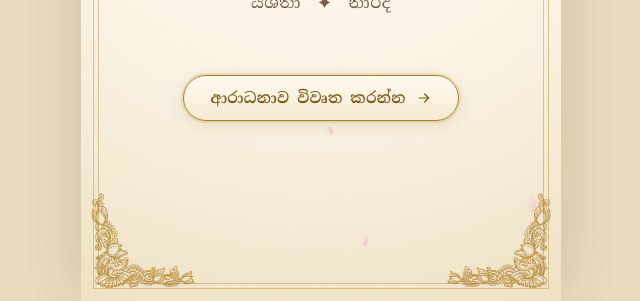
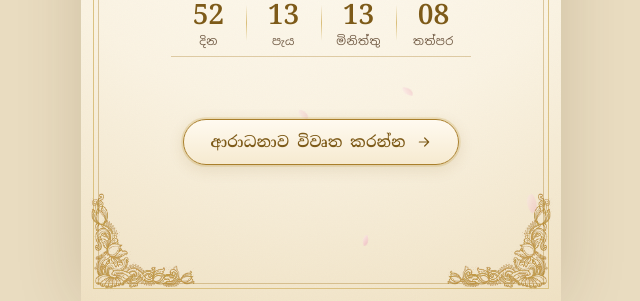
Before and after one commit to NaradaJ/wedding, a plain HTML site: page index.html in a window 1280 px wide. Shown: the part 499-800 px from the top of the page, without its empty margins (319-959 px from the left). Drawn offline with Linux system fonts and the light colour scheme.

Commit message:
Add wedding countdown to cover page and simplify RSVP hint
Co-Authored-By: Claude Opus 5.5 <noreply@anthropic.com>

```diff
--- a/index.html
+++ b/index.html
@@ -101,6 +101,14 @@ button,a{touch-action:manipulation}
 .cover-title{font-family:var(--serif);font-weight:600;font-size:clamp(30px,8.4vw,40px);line-height:1.5;margin-top:22px;letter-spacing:.01em}
 .cover-sub{font-family:var(--serif);color:var(--soft);font-size:clamp(14px,3.9vw,16px);margin-top:4px;letter-spacing:.04em}
 .greet{font-family:var(--serif);color:var(--maroon);font-size:clamp(15px,4.2vw,18px);margin-top:16px;min-height:1em}
+/* countdown: same fine gold rules as the date block on page 2 */
+.countdown{display:flex;justify-content:center;width:100%;max-width:300px;margin:18px auto 0;padding:10px 0 8px;
+  border-top:1px solid rgba(169,127,44,.35);border-bottom:1px solid rgba(169,127,44,.35)}
+.countdown .u{flex:1;max-width:75px;position:relative}
+.countdown .u+.u::before{content:"";position:absolute;left:0;top:15%;height:70%;width:1px;background:linear-gradient(transparent,var(--gold-lt),transparent)}
+.countdown b{display:block;font-family:var(--serif);font-weight:600;font-size:clamp(22px,6.6vw,28px);line-height:1.25;color:var(--gold-dk);font-variant-numeric:tabular-nums}
+.countdown small{display:block;font-size:11.5px;color:var(--soft);letter-spacing:.04em;margin-top:1px}
+.countdown.done{display:block;font-family:var(--serif);font-weight:600;font-size:clamp(15px,4.2vw,17px);color:var(--maroon);line-height:1.7}
 .open-btn{opacity:0;transform:translateY(14px);margin-top:28px;display:inline-flex;align-items:center;gap:10px;cursor:pointer;
   padding:12px 26px;border-radius:999px;border:1px solid var(--gold);background:linear-gradient(180deg,#fffaf0,#f6ead0);
   color:var(--gold-dk);font-family:var(--serif);font-weight:600;font-size:15px;letter-spacing:.02em;
@@ -185,7 +193,7 @@ textarea.field{resize:none;height:72px;line-height:1.6}
 
 @media (max-height:700px){
   .scene{padding:28px 26px 66px}.nav{bottom:18px}
-  .cover-art{width:min(70%,300px)}.cover-title{margin-top:14px}.open-btn{margin-top:18px}
+  .cover-art{width:min(70%,300px)}.cover-title{margin-top:14px}.open-btn{margin-top:18px}.countdown{margin-top:12px;padding:7px 0 6px}
   .rule{margin:9px auto}.name{line-height:1.25}.when{margin:8px auto 4px;padding:8px 6px}.card{margin-top:10px;padding:12px}
 }
 @media (max-height:680px){#p2{padding-top:22px;padding-bottom:58px}#p2 .rule{margin:6px auto}.nav{bottom:12px}.contacts{line-height:1.5}}
@@ -208,7 +216,13 @@ textarea.field{resize:none;height:72px;line-height:1.6}
       <img class="cover-art" src="assets/cover-art.webp" alt="රන් පැහැති ඇත් රූප සහ නෙළුම් මල් සහිත සාම්ප්‍රදායික චිත්‍රය">
       <h1 class="cover-title foil reveal d2">මංගල ආරාධනා</h1>
       <p class="cover-sub reveal d3">යශිතා &nbsp;✦&nbsp; නාරද</p>
-      <p class="greet reveal d4" id="greet"></p>
+      <div class="countdown reveal d4" id="countdown" role="timer" aria-label="මංගල දිනයට ඇති කාලය">
+        <div class="u"><b id="cdD">--</b><small>දින</small></div>
+        <div class="u"><b id="cdH">--</b><small>පැය</small></div>
+        <div class="u"><b id="cdM">--</b><small>මිනිත්තු</small></div>
+        <div class="u"><b id="cdS">--</b><small>තත්පර</small></div>
+      </div>
+      <p class="greet reveal d5" id="greet"></p>
       <button class="open-btn" id="open">
         ආරාධනාව විවෘත කරන්න
         <svg viewBox="0 0 24 24" fill="none" stroke="currentColor" stroke-width="1.8" stroke-linecap="round" stroke-linejoin="round"><path d="M5 12h14M13 6l6 6-6 6"/></svg>
@@ -281,7 +295,7 @@ textarea.field{resize:none;height:72px;line-height:1.6}
           <svg viewBox="0 0 24 24" fill="currentColor"><path d="M12 2a10 10 0 0 0-8.6 15.1L2 22l5-1.3A10 10 0 1 0 12 2zm0 18.2c-1.5 0-3-.4-4.3-1.2l-.3-.2-3 .8.8-2.9-.2-.3A8.2 8.2 0 1 1 12 20.2zm4.5-6.1c-.2-.1-1.5-.7-1.7-.8-.2-.1-.4-.1-.6.1l-.8 1c-.1.2-.3.2-.5.1-1.5-.7-2.5-1.4-3.4-3-.3-.4.3-.4.7-1.3.1-.2 0-.3 0-.4l-.8-1.8c-.2-.5-.4-.4-.6-.4h-.5c-.2 0-.5.1-.7.3-.2.3-.9.9-.9 2.2s.9 2.5 1 2.7c.1.2 1.8 2.8 4.4 3.9 1.6.7 2.3.8 3.1.6.5-.1 1.5-.6 1.7-1.2.2-.6.2-1.1.2-1.2-.1-.1-.3-.2-.5-.3z"/></svg>
           WhatsApp හරහා දන්වන්න
         </a>
-        <p class="hint" id="hint" aria-live="polite">ඔබගේ නම ඇතුළත් කර පිළිතුරක් තෝරන්න</p>
+        <p class="hint" id="hint" aria-live="polite">ඔබගේ පිළිතුර තෝරන්න</p>
         <p class="thanks" id="thanks" role="status">ඔබගේ ප්‍රතිචාරයට හෘදයාංගම ස්තූතිය!</p>
       </div>
     </div>
@@ -300,6 +314,8 @@ textarea.field{resize:none;height:72px;line-height:1.6}
 /* ============ SETTINGS — edit these if needed ============ */
 const RSVP_WHATSAPP = '94760686239';   // number that receives RSVP messages (country code, no + or 0)
 const MAP_URL = 'https://maps.app.goo.gl/P1TbDokP7YUU6Q5w5';
+const WEDDING_START = new Date('2027-01-13T09:00:00+05:30');   // Sri Lanka time
+const WEDDING_END   = new Date('2027-01-13T13:30:00+05:30');
 /* ========================================================= */
 
 const $ = id => document.getElementById(id);
@@ -325,6 +341,30 @@ const guest = (params.get('to') || '').trim();
 if (guest) { $('greet').textContent = 'ආදරණීය ' + guest; $('gname').value = guest; $('nameBox').hidden = true; }
 
 $('mapLink').href = MAP_URL;
+
+// countdown to the wedding morning
+(() => {
+  const box = $('countdown'), pad = n => String(n).padStart(2, '0');
+  let timer;
+  function tick() {
+    const now = Date.now(), left = WEDDING_START - now;
+    if (left <= 0) {
+      clearInterval(timer);
+      box.classList.add('done');
+      box.removeAttribute('role');
+      if (now < WEDDING_END) box.textContent = 'අද අපගේ මංගල දිනයයි';
+      else box.hidden = true;
+      return;
+    }
+    const s = Math.floor(left / 1000);
+    $('cdD').textContent = Math.floor(s / 86400);
+    $('cdH').textContent = pad(Math.floor(s / 3600) % 24);
+    $('cdM').textContent = pad(Math.floor(s / 60) % 60);
+    $('cdS').textContent = pad(s % 60);
+  }
+  tick();
+  timer = setInterval(tick, 1000);
+})();
 
 function go(n) {
   n = Math.max(0, Math.min(scenes.length - 1, n));
@@ -390,7 +430,7 @@ function update() {
   send.classList.toggle('disabled', !ready);
   send.setAttribute('aria-disabled', !ready);
   $('hint').classList.remove('warn');
-  $('hint').textContent = !name ? 'ඔබගේ නම ඇතුළත් කර පිළිතුරක් තෝරන්න'
+  $('hint').textContent = !name ? 'ඔබගේ පිළිතුර තෝරන්න'
     : !answer ? 'කරුණාකර පිළිතුරක් තෝරන්න'
     : 'බොත්තම එබූ විට WhatsApp විවෘත වේ. එහි "Send" ඔබන්න.';
   if (!ready) { send.href = '#'; return; }
```
